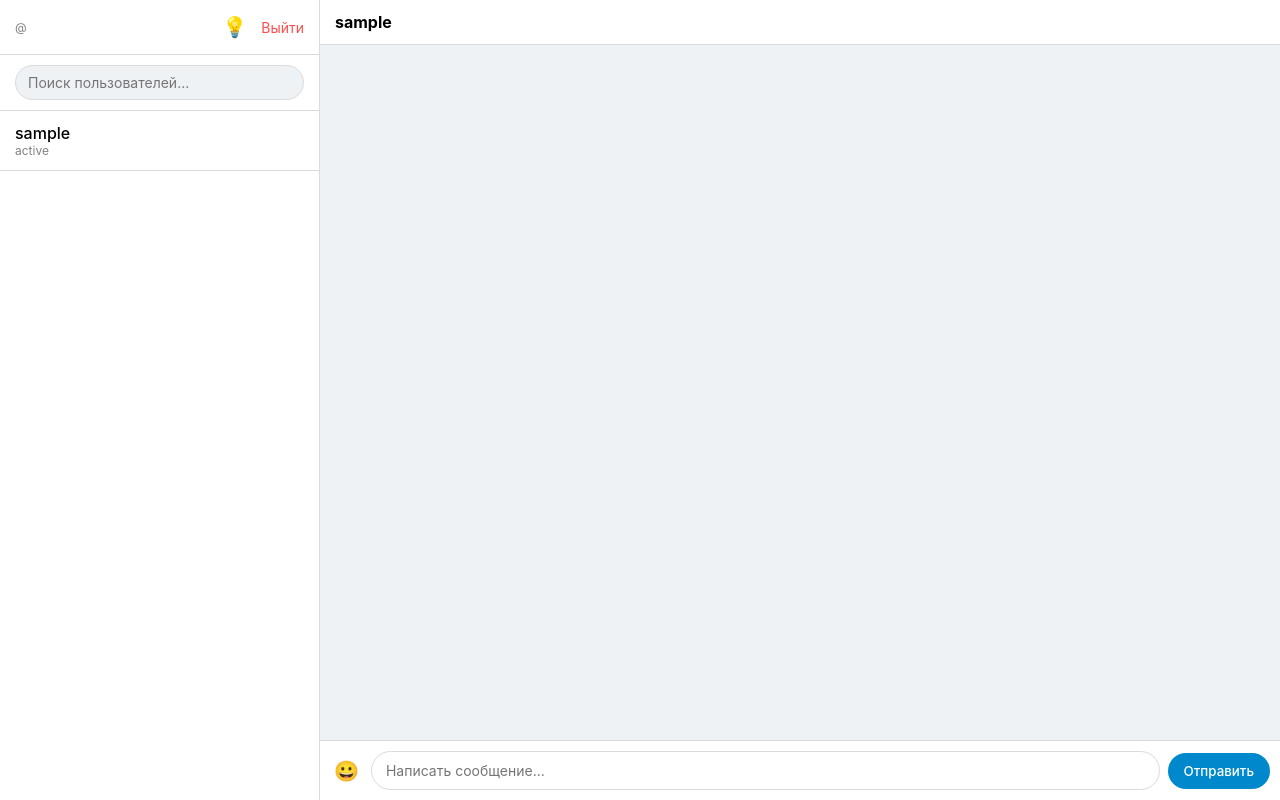
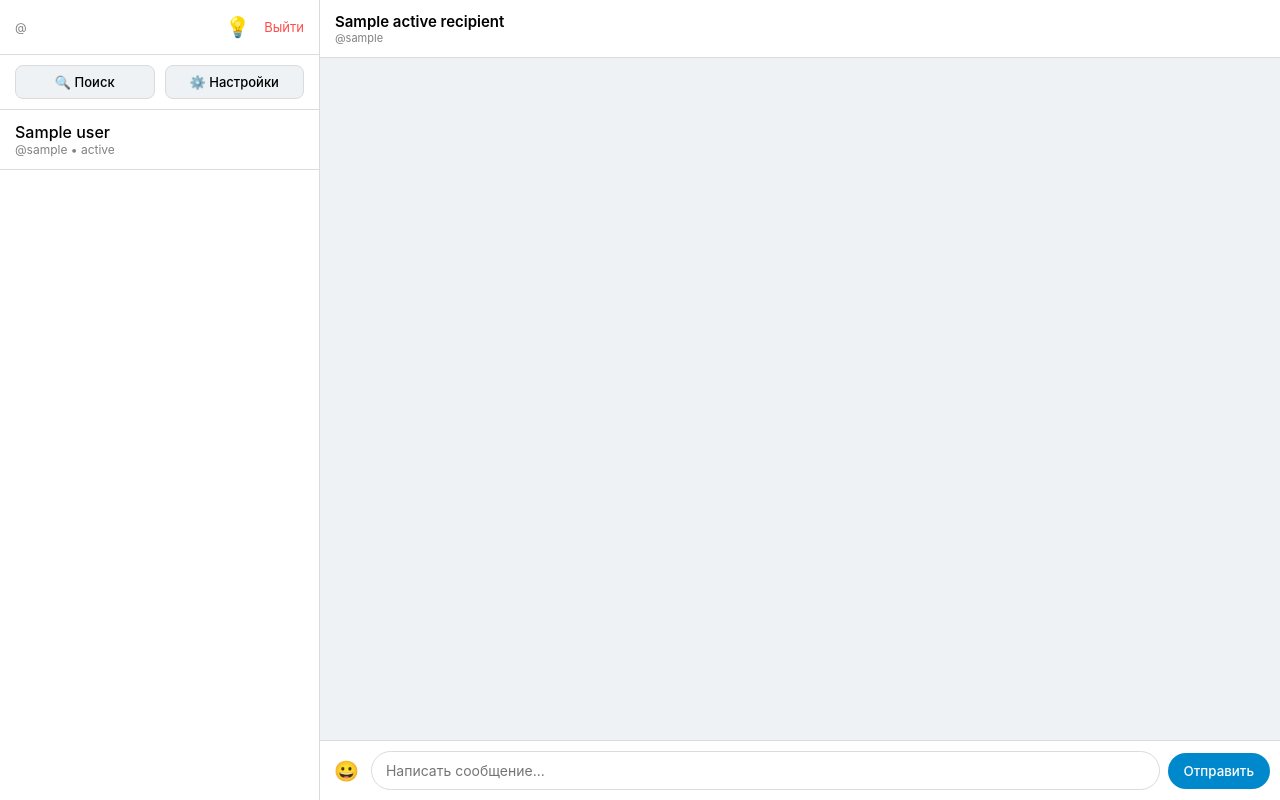
Before and after one commit to antonpro777/messenger, a Flask app: template templates/index.html in a window 1280 px wide. Run offline with Flask 3, Linux system fonts and the light colour scheme; the template is opened without the code that fills it: most values are stand-ins (such as "Sample title", 1, 10 or a date in 2020); some libraries are stand-ins or nearby versions.

Commit message:
Update index.html

```diff
--- a/templates/index.html
+++ b/templates/index.html
@@ -3,7 +3,7 @@
 <head>
     <meta charset="UTF-8">
     <meta name="viewport" content="width=device-width, initial-scale=1.0">
-    <title>AmaGun</title>
+    <title>Мессенджер</title>
     <style>
         :root {
             --bg-color: #ffffff;
@@ -67,20 +67,28 @@
             align-items: center;
         }
 
-        .sidebar-search {
+        .sidebar-actions {
             padding: 10px 15px;
             border-bottom: 1px solid var(--sidebar-border);
+            display: flex;
+            gap: 10px;
         }
 
-        .sidebar-search input {
-            width: 100%;
-            padding: 8px 12px;
-            border-radius: 20px;
+        .action-link {
+            flex: 1;
+            text-align: center;
+            padding: 8px;
+            background: var(--chat-bg);
             border: 1px solid var(--sidebar-border);
-            background: var(--chat-bg);
+            border-radius: 8px;
+            text-decoration: none;
             color: var(--text-color);
-            outline: none;
-            font-size: 14px;
+            font-size: 13px;
+            font-weight: 500;
+        }
+
+        .action-link:hover {
+            background: var(--hover-bg);
         }
 
         .user-list {
@@ -106,7 +114,7 @@
             display: flex;
             flex-direction: column;
             background: var(--chat-bg);
-            min-width: 0; /* Предотвращает раздувание флекса */
+            min-width: 0;
         }
 
         .chat-header {
@@ -147,7 +155,6 @@
             align-self: flex-end;
         }
 
-        /* Исправленная панель ввода, чтобы не выходила за границы */
         .chat-input-box {
             padding: 10px;
             background: var(--header-bg);
@@ -162,7 +169,7 @@
 
         .chat-input-box input {
             flex: 1;
-            min-width: 0; /* Важно для корректного сжатия на узких экранах */
+            min-width: 0;
             padding: 10px 14px;
             border: 1px solid var(--sidebar-border);
             border-radius: 20px;
@@ -283,22 +290,29 @@
                 </div>
                 <div style="display: flex; gap: 10px; align-items: center;">
                     <button class="theme-btn" onclick="toggleTheme()" title="Сменить тему">💡</button>
-                    <a href="{{ url_for('logout') }}" style="color: #ff4d4d; text-decoration: none; font-size: 14px;">Выйти</a>
+                    <a href="{{ url_for('logout') }}" style="color: #ff4d4d; text-decoration: none; font-size: 13px;">Выйти</a>
                 </div>
             </div>
 
-            <div class="sidebar-search">
-                <input type="text" id="searchInput" placeholder="Поиск пользователей..." onkeyup="filterUsers()">
+            <!-- Быстрые действия: Поиск и Настройки -->
+            <div class="sidebar-actions">
+                <a href="{{ url_for('search_users') }}" class="action-link">🔍 Поиск</a>
+                <a href="{{ url_for('settings') }}" class="action-link">⚙️ Настройки</a>
             </div>
 
+            <!-- Список активных диалогов -->
             <div class="user-list" id="userList">
                 {% for user in users %}
-                    <a href="{{ url_for('index', to=user.id) }}" class="user-item" data-username="{{ user.username | lower }}">
+                    <a href="{{ url_for('index', to=user.id) }}" class="user-item">
                         <div>
-                            <div style="font-weight: 500;">{{ user.username }}</div>
-                            <div style="font-size: 12px; color: {% if user.status == 'В сети' %}green{% else %}gray{% endif %};">{{ user.status }}</div>
+                            <div style="font-weight: 500;">{{ user.name }}</div>
+                            <div style="font-size: 12px; color: {% if user.status == 'В сети' %}green{% else %}gray{% endif %};">@{{ user.username }} • {{ user.status }}</div>
                         </div>
                     </a>
+                {% else %}
+                    <div style="padding: 20px; text-align: center; color: gray; font-size: 14px;">
+                        У вас пока нет активных чатов.<br>Нажмите «🔍 Поиск», чтобы найти пользователей!
+                    </div>
                 {% endfor %}
             </div>
         </div>
@@ -314,7 +328,13 @@
                             </svg>
                             Назад
                         </a>
-                        <h3 style="font-size: 16px; margin: 0;">{{ active_recipient.username }}</h3>
+                        <div>
+                            <!-- Ссылка ведет на профиль собеседника -->
+                            <a href="{{ url_for('view_profile', user_id=active_recipient.id) }}" style="text-decoration: none; color: var(--text-color);">
+                                <h3 style="font-size: 15px; margin: 0; font-weight: 600;">{{ active_recipient.name }}</h3>
+                                <div style="font-size: 11px; color: gray;">@{{ active_recipient.username }}</div>
+                            </a>
+                        </div>
                     </div>
                 </div>
 
@@ -326,6 +346,11 @@
                     {% endfor %}
                 </div>
 
+                {% if is_blocked %}
+                    <div style="padding: 15px; background: var(--header-bg); text-align: center; color: #ff4d4d; border-top: 1px solid var(--sidebar-border); font-size: 14px;">
+                        Вы заблокировали этого пользователя.
+                    </div>
+                {% else %}
                     <form class="chat-input-box" id="messageForm" onsubmit="sendMessage(event)">
                         <input type="hidden" id="recipientId" value="{{ active_recipient.id }}">
 
@@ -347,16 +372,16 @@
                         <input type="text" id="messageInput" placeholder="Написать сообщение..." autocomplete="off" required>
                         <button type="submit">Отправить</button>
                     </form>
+                {% endif %}
             {% else %}
                 <div class="no-chat-selected">
-                    Выберите чат, чтобы начать общение
+                    Выберите чат слева или найдите пользователя через поиск
                 </div>
             {% endif %}
         </div>
     </div>
 
     <script>
-        // Сохранение и восстановление темы через localStorage
         document.addEventListener("DOMContentLoaded", () => {
             const savedTheme = localStorage.getItem('theme') || 'light';
             document.body.setAttribute('data-theme', savedTheme);
@@ -373,19 +398,6 @@
             let newTheme = currentTheme === 'dark' ? 'light' : 'dark';
             body.setAttribute('data-theme', newTheme);
             localStorage.setItem('theme', newTheme);
-        }
-
-        function filterUsers() {
-            let input = document.getElementById('searchInput').value.toLowerCase();
-            let items = document.getElementsByClassName('user-item');
-            for (let i = 0; i < items.length; i++) {
-                let username = items[i].getAttribute('data-username');
-                if (username.includes(input)) {
-                    items[i].style.display = "flex";
-                } else {
-                    items[i].style.display = "none";
-                }
-            }
         }
 
         function toggleEmojiPicker() {
```
Lines whose indentation alone changed are shown as unchanged.
